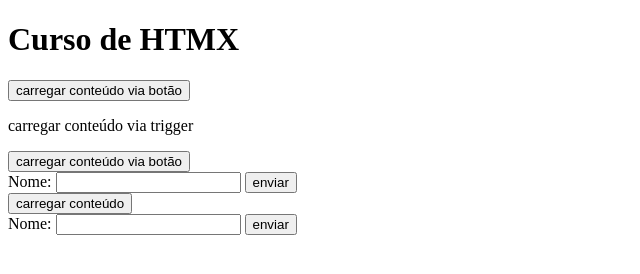
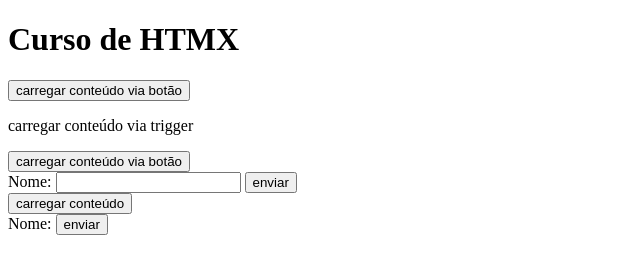
Before and after one commit to albinoafricans/htmx, a website: page base/public/index.html in a window 1280 px wide. Shown: the whole page, without its empty margins (0-640 px from the left). Drawn offline with nearby package versions, Linux system fonts and the light colour scheme.

Commit message:
hx-vals - complementos

```diff
--- a/base/public/index.html
+++ b/base/public/index.html
@@ -61,7 +61,6 @@
         >
 
         <label for="nome">Nome:</label>
-        <input type="text" name="nome" >
         <button>enviar</button>
     </form>
     <div id="valores-adicionais"></div>
```
